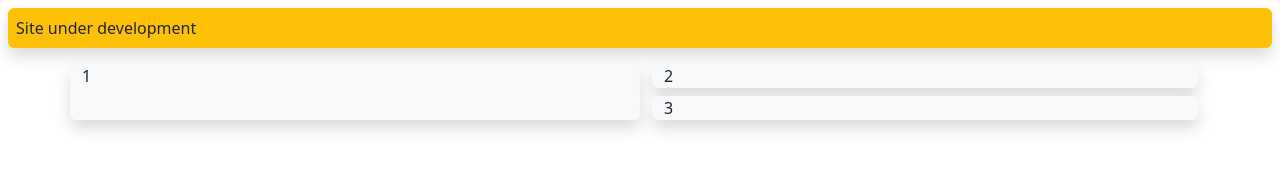
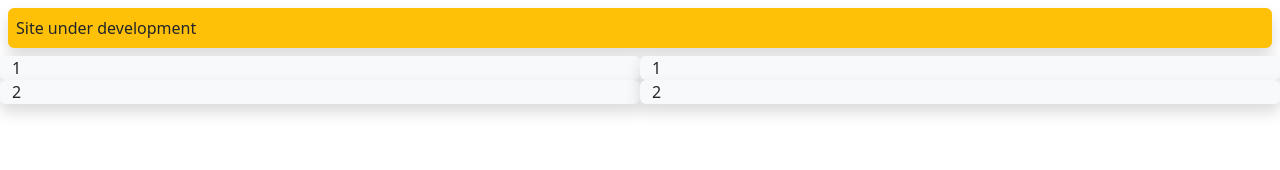
Before and after one commit to hello2himel/Developer-Portfolio, a plain HTML site: page index.html in a window 1280 px wide. Drawn offline with nearby package versions, Linux system fonts and the light colour scheme.

Commit message:
update index.html

```diff
--- a/index.html
+++ b/index.html
@@ -50,24 +50,22 @@
     Site under development
   </div>
 
-  <div class="container">
+<div class="d-flex">
+  <div class="container flex-fill">
     <div class="row">
-      <div class="col-6 rounded shadow bg-light mt-2">
-        1
+      <div class="col rounded bg-light shadow">1</div>
     </div>
-      <div class="col-6">
-        <div class="container">
     <div class="row">
-            <div class="col-12 rounded shadow bg-light mt-2">
-              2
+      <div class="col rounded bg-light shadow">2</div>
     </div>
   </div>
+
+  <div class="container flex-fill">
     <div class="row">
-            <div class="col-12 rounded shadow bg-light mt-2">
-              3
+      <div class="col rounded bg-light shadow">1</div>
     </div>
-          </div>
-        </div>
+    <div class="row">
+      <div class="col rounded bg-light shadow">2</div>
     </div>
   </div>
 </div>
```
Lines whose indentation alone changed are shown as unchanged.
